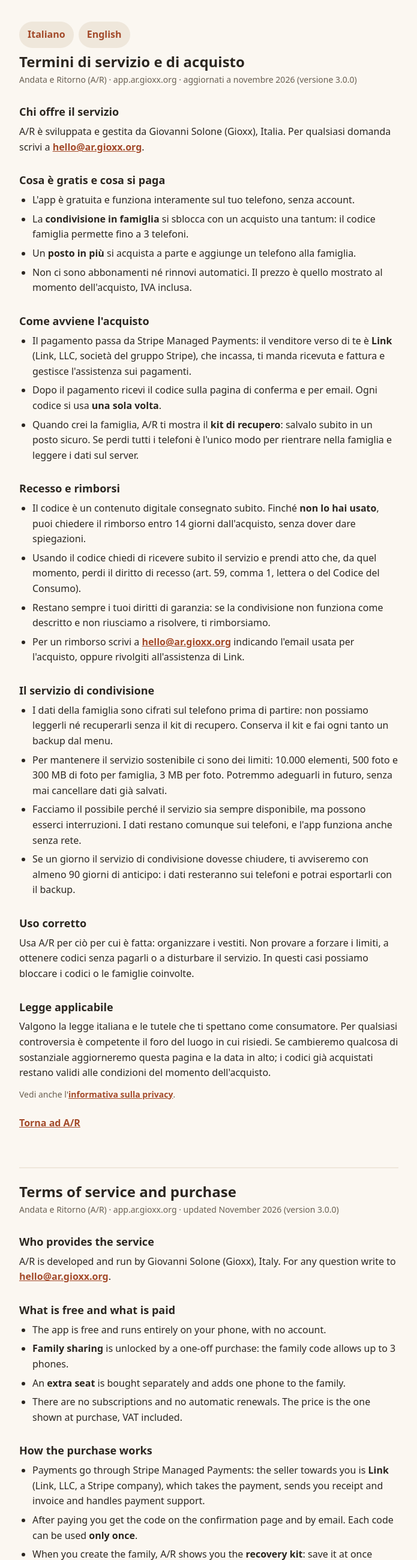
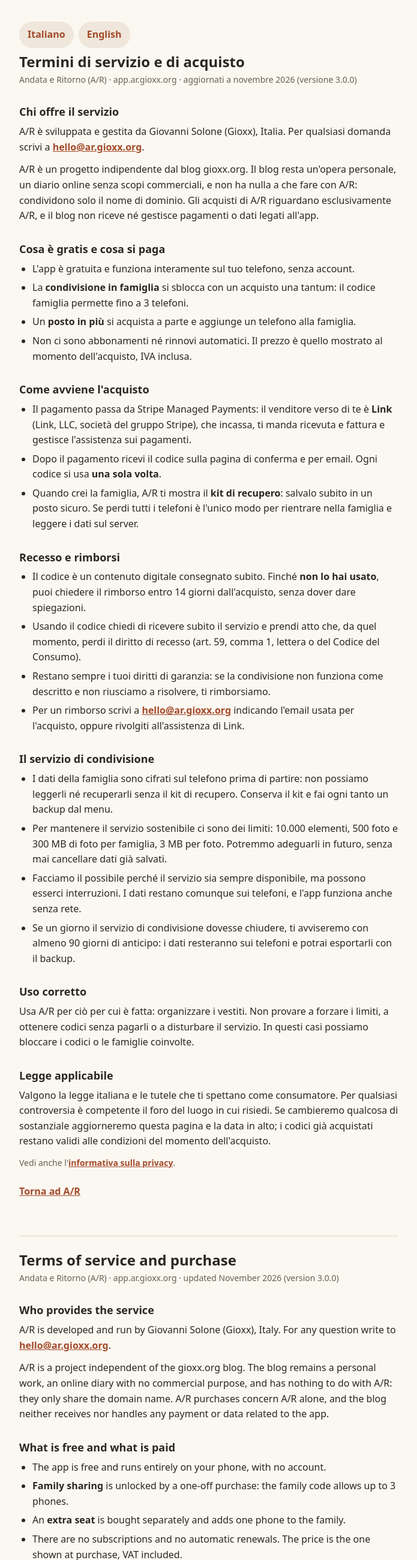
Before and after one commit to gioxx/andata-ritorno, a website: page app/public/terms.html in a window 1280 px wide. Shown: the top 2601 px of the page at 60% size, without its empty margins (292-987 px from the left). Drawn offline with Linux system fonts and the light colour scheme.

Commit message:
Terms and privacy: A/R is independent of the gioxx.org blog (#14)

```diff
--- a/app/public/terms.html
+++ b/app/public/terms.html
@@ -35,6 +35,7 @@
 
 <h2>Chi offre il servizio</h2>
 <p>A/R è sviluppata e gestita da Giovanni Solone (Gioxx), Italia. Per qualsiasi domanda scrivi a <a href="mailto:hello@ar.gioxx.org">hello@ar.gioxx.org</a>.</p>
+<p>A/R è un progetto indipendente dal blog gioxx.org. Il blog resta un'opera personale, un diario online senza scopi commerciali, e non ha nulla a che fare con A/R: condividono solo il nome di dominio. Gli acquisti di A/R riguardano esclusivamente A/R, e il blog non riceve né gestisce pagamenti o dati legati all'app.</p>
 
 <h2>Cosa è gratis e cosa si paga</h2>
 <ul>
@@ -83,6 +84,7 @@
 
 <h2>Who provides the service</h2>
 <p>A/R is developed and run by Giovanni Solone (Gioxx), Italy. For any question write to <a href="mailto:hello@ar.gioxx.org">hello@ar.gioxx.org</a>.</p>
+<p>A/R is a project independent of the gioxx.org blog. The blog remains a personal work, an online diary with no commercial purpose, and has nothing to do with A/R: they only share the domain name. A/R purchases concern A/R alone, and the blog neither receives nor handles any payment or data related to the app.</p>
 
 <h2>What is free and what is paid</h2>
 <ul>
```
Also changed, not shown: app/public/privacy.html (+2 -0 lines).
